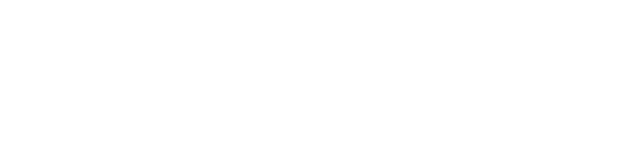
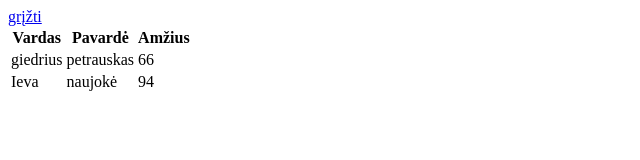
Before and after one commit to martynasali/Puslapis, a plain HTML site: page contacts.html in a window 1280 px wide. Shown: the whole page, without its empty margins (0-640 px from the left). Drawn offline with Linux system fonts and the light colour scheme.

Commit message:
puslapis

```diff
--- a/contacts.html
+++ b/contacts.html
@@ -5,6 +5,24 @@
     <title>Title</title>
 </head>
 <body>
+<a href="Index.html">grįžti</a> <br>
 
+<table style="width:10%">
+    <tr>
+        <th>Vardas</th>
+        <th>Pavardė</th>
+        <th>Amžius</th>
+    </tr>
+    <tr>
+        <td>giedrius</td>
+        <td>petrauskas</td>
+        <td>66</td>
+    </tr>
+    <tr>
+        <td>Ieva</td>
+        <td>naujokė</td>
+        <td>94</td>
+    </tr>
+</table>
 </body>
 </html>
```
Also changed, not shown: Index.html (+4 -3 lines), about.html (+2 -0 lines), galerija.html (+3 -1 lines).
